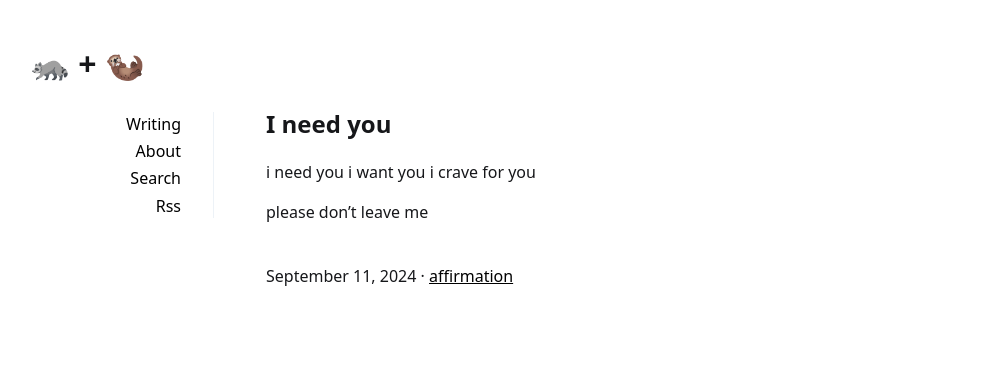
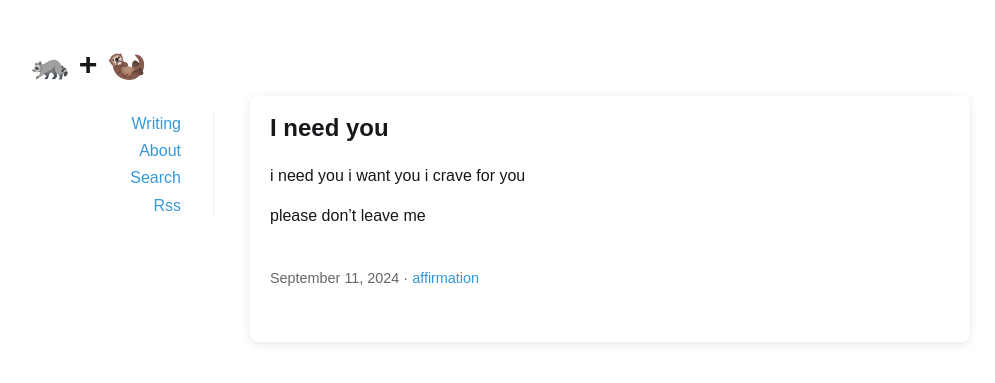
Before and after one commit to otter-writing/eros, a Jekyll site: the page built from _posts/2024-09-11-need.md, in a window 1280 px wide. Shown: the top 383 px of the page, without its empty margins (140-1135 px from the left). Built offline with Jekyll 4.4.1, drawn with Linux system fonts in a browser that asks for light colours.

Commit message:
mobile responsive

```diff
--- a/_layouts/post.html
+++ b/_layouts/post.html
@@ -2,9 +2,66 @@
 layout: default
 ---
 
+<head>
+  <style>
+    body {
+      margin: 0;
+      font-family: Arial, sans-serif;
+    }
+
+    .post {
+      padding: 20px;
+      max-width: 800px;
+      margin: auto;
+      box-shadow: 0 2px 10px rgba(0, 0, 0, 0.1);
+      background-color: #fff;
+      border-radius: 8px;
+    }
+
+    h2 {
+      font-size: 1.5em;
+      margin-bottom: 10px;
+    }
+
+    .meta {
+      color: #666;
+      font-size: 0.9em;
+    }
+
+    a {
+      color: #3498db;
+      text-decoration: none;
+    }
+
+    a:hover {
+      text-decoration: underline;
+    }
+
+    @media (max-width: 600px) {
+      .post {
+        padding: 15px;
+      }
+
+      h2 {
+        font-size: 1.25em;
+      }
+
+      .meta {
+        font-size: 0.8em;
+      }
+    }
+  </style>
+</head>
+
 <section class="post">
   <h2>{{ page.title }}</h2>
   {{ content }}
-  <span class="meta"><time datetime="{{ page.date | date_to_xmlschema }}">{{ page.date | date: "%B %-d, %Y" }}</time> &middot; {% for tag in page.tags %}
-    <a href="/tag/{{tag}}">{{tag}}</a>{% unless forloop.last %}, {% endunless %}{% endfor %}</span>
+  <span class="meta">
+    <time datetime="{{ page.date | date_to_xmlschema }}">
+      {{ page.date | date: "%B %-d, %Y" }}
+    </time> &middot;
+    {% for tag in page.tags %}
+      <a href="/tag/{{tag}}">{{tag}}</a>{% unless forloop.last %}, {% endunless %}
+    {% endfor %}
+  </span>
 </section>
```
Also changed, not shown: 12 other files.
